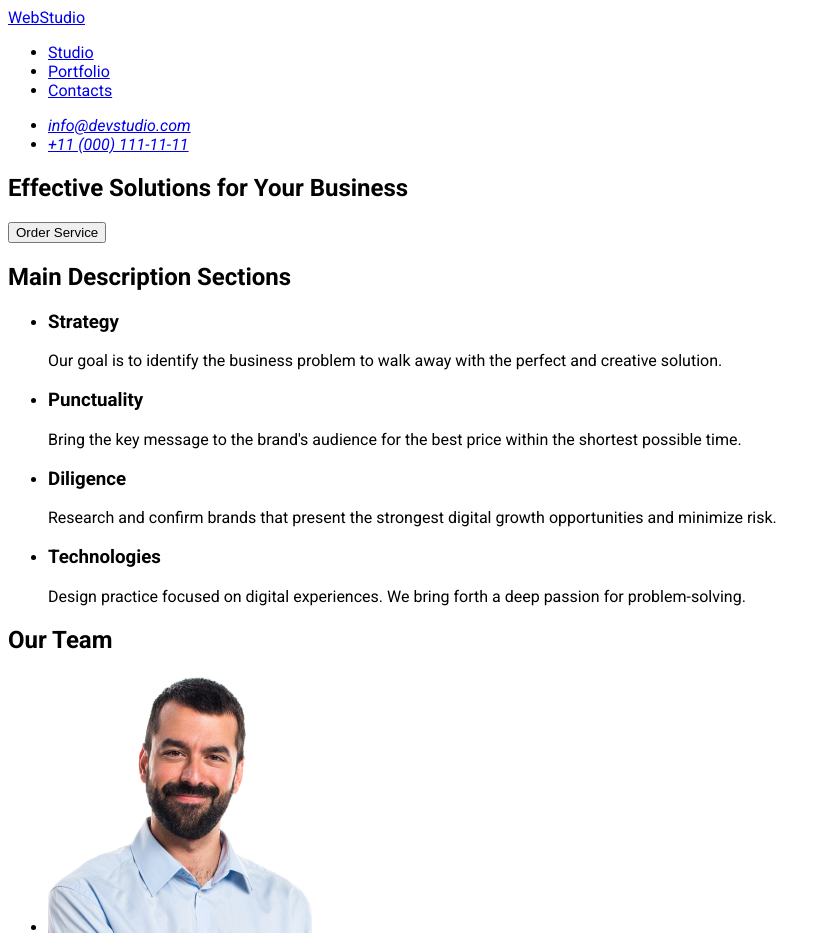
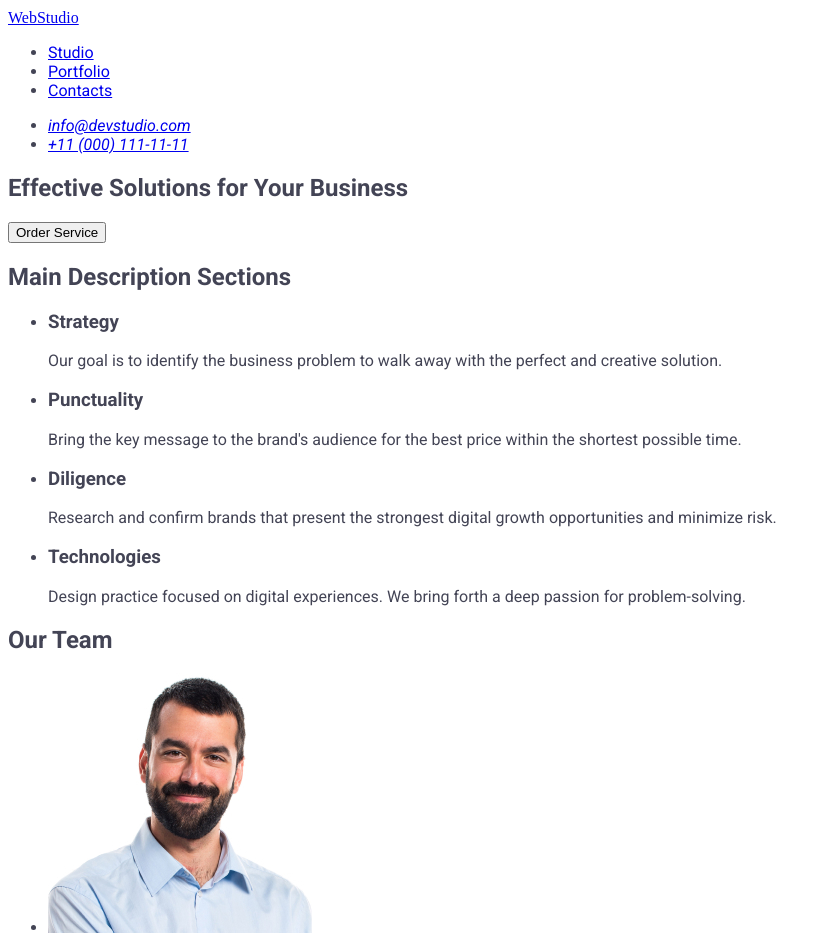
Before and after one commit to Fufuber/goit-markup-hw-02, a plain HTML site: page index.html in a window 1280 px wide. Shown: the top 936 px of the page, without its empty margins (0-831 px from the left). Drawn offline with Linux system fonts and the light colour scheme.

Commit message:
nine-commit

```diff
--- a/css/style.css
+++ b/css/style.css
@@ -1,3 +1,9 @@
 body {
-    font-family: "Roboto", sans-serif;
+  font-family: "Roboto", sans-serif;
+  color: #434455;
+  background-color: #ffffff;
 }
+
+.logo-css {
+  font-family: "Ralevay";
+}
--- a/index.html
+++ b/index.html
@@ -22,7 +22,7 @@
     <header>
       <nav>
         <!--Navbardegisik-->
-        <a href="./index.html">WebStudio</a>
+        <a class="logo-css" href="./index.html">WebStudio</a>
         <ul>
           <li><a href="#">Studio</a></li>
           <li><a href="#">Portfolio</a></li>
--- a/style.css
+++ /dev/null
@@ -1,7 +0,0 @@
-body {
-  font-family: "Roboto", sans-serif;
-}
-
-body {
-  color: #434455;
-}
```
